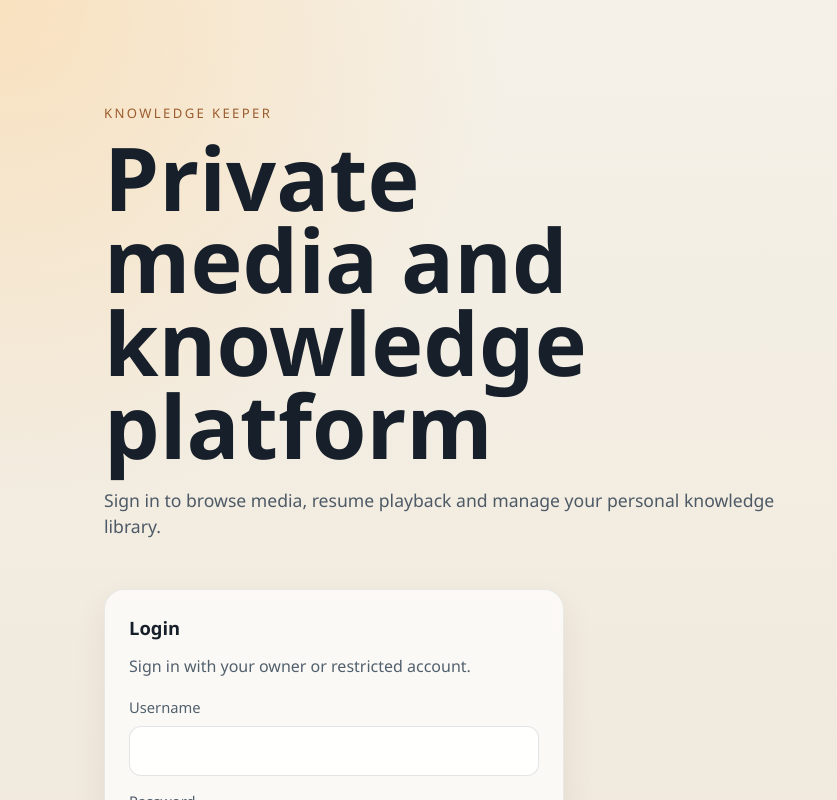
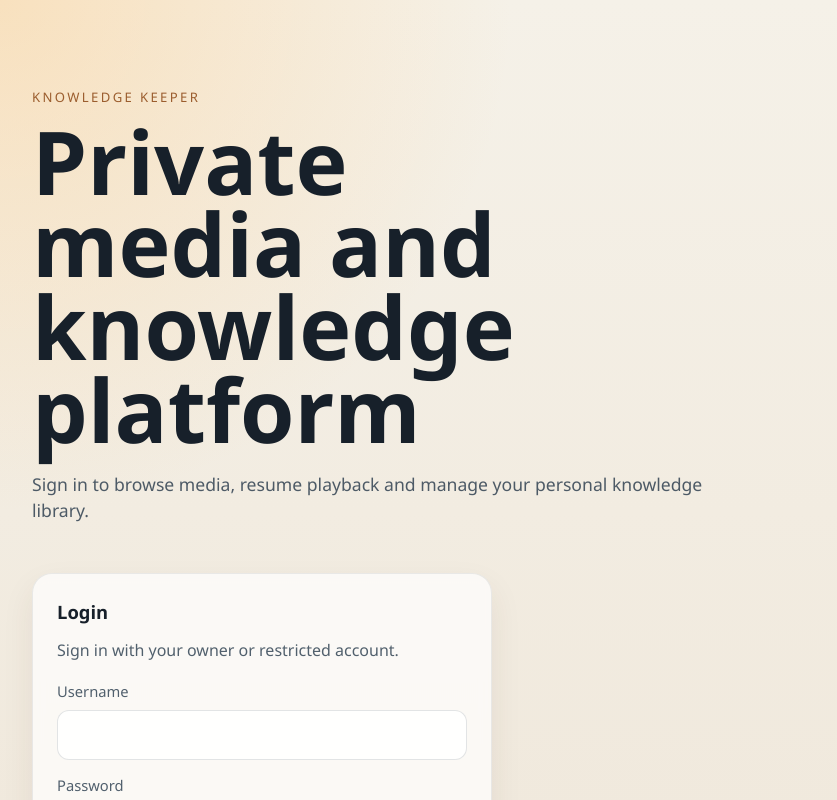
Before and after one commit to Grent82/knowledge_keeper, a React (Vite) app in the folder frontend/: page / in a window 1280 px wide. Shown: the top 800 px of the page, without its empty margins (0-837 px from the left). Built offline with nearby package versions, Linux system fonts and the light colour scheme; no server answers.

Commit message:
fix: widen dashboard shell

```diff
--- a/frontend/src/app/AppShell.tsx
+++ b/frontend/src/app/AppShell.tsx
@@ -5,5 +5,5 @@ type AppShellProps = {
 };
 
 export function AppShell({ children }: AppShellProps) {
-  return <main className="app-shell">{children}</main>;
+  return <main className="app-shell app-shell-wide">{children}</main>;
 }
--- a/frontend/src/styles.css
+++ b/frontend/src/styles.css
@@ -24,9 +24,14 @@ body {
 }
 
 .app-shell {
-  max-width: 1120px;
-  margin: 0 auto;
   padding: 64px 24px 80px;
+}
+
+.app-shell-wide {
+  width: 100%;
+  max-width: none;
+  margin: 0;
+  padding: 48px 32px 80px;
 }
 
 .hero {
```
Also changed, not shown: 1 other file (tests, documents, lock files or other folders).
